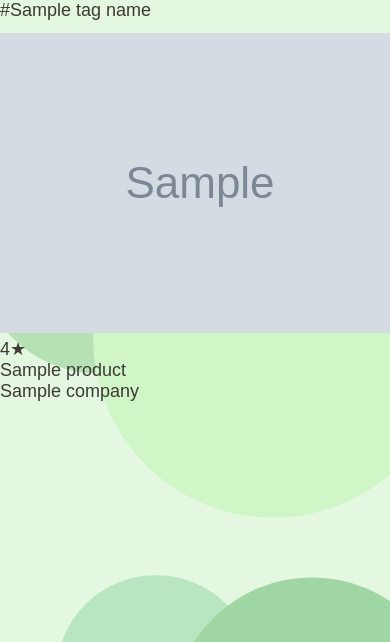
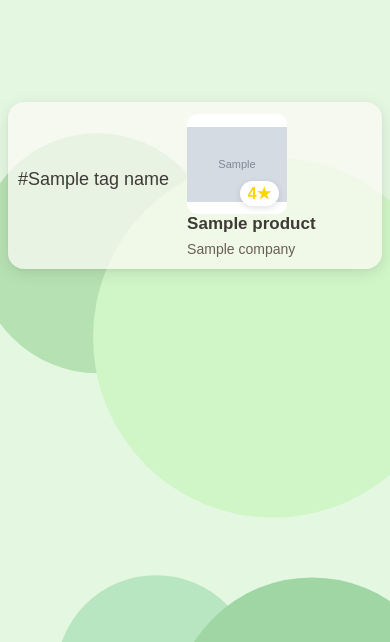
Before and after one commit to Mark-s0l/dish-oracle, a Django app: template food_hub/templates/food_hub/product_list.html in a window 390 px wide; the page is wider, and only the part inside the window is pictured. Shown: the top 642 px of that part. Run offline with Django 5.2, Linux system fonts and the light colour scheme; the template is opened without the code that fills it: most values are stand-ins (such as "Sample title", 1, 10 or a date in 2020); grey boxes marked "Sample" are stand-in pictures; some libraries are stand-ins or nearby versions.

Commit message:
refactor(css): changing css names to work correctly with new templates

```diff
--- a/food_hub/static/food_hub/css/product_list.css
+++ b/food_hub/static/food_hub/css/product_card.css
@@ -1,5 +1,5 @@
 /* Контейнер */
-.container {
+.product-card {
   max-width: 800px;
   margin: 0 auto;
   margin-top: 102px;
@@ -11,7 +11,7 @@
 }
 
 /* Карточка */
-.product-card {
+.container {
   background: rgba(253,250,246,0.65);
   border-radius: 22px;
   padding: 18px 12px;
@@ -20,7 +20,7 @@
 }
 
 /* Внутри карточки */
-.card-content {
+.container {
   display: flex;
   gap: 18px;
   align-items: center;
@@ -80,8 +80,8 @@
 /* --- Адаптивность --- */
 @media (max-width: 600px) {
   body { background-attachment: scroll; }
-  .container { padding: 0 8px 70px 8px; gap: 14px; }
-  .product-card {
+  .product-card { padding: 0 8px 70px 8px; gap: 14px; }
+  .container {
     background: rgba(253,250,246,0.72);
     padding: 12px 10px;
     border-radius: 16px;
```
Also changed, not shown: search_hub/static/search_hub/css/search_page.css (renamed from search_hub/static/search_hub/css/search_bar.css).
